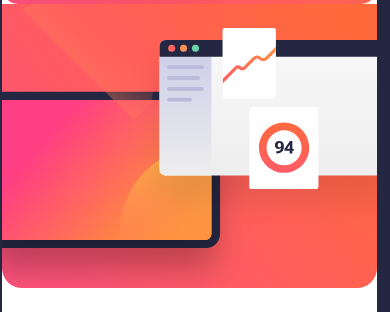
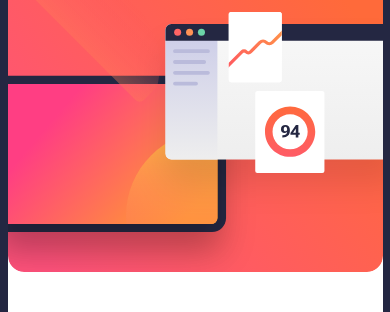
Before and after one commit to matheus369k/newsletter-sign-up-with-success-message-main, a plain HTML site: page index.html in a window 390 px wide. Shown: the top 312 px of the page. Drawn offline with Linux system fonts and the light colour scheme.

Commit message:
Update style.css

```diff
--- a/css/style.css
+++ b/css/style.css
@@ -15,7 +15,6 @@
 }
 
 body{
-    width: 97vw;
     height: 100vh;
 
     font-family: 'fontBold', 'fontnormal';
@@ -33,7 +32,7 @@ main{
 }
 
 section.registeron section.picture{
-    background: url('../assets/images/illustration-sign-up-mobile.svg') bottom center;
+    background: url('../assets/images/illustration-sign-up-mobile.svg') top center no-repeat;
     height: 300px;
     width: 100%;
     margin-bottom: 30px;
```
